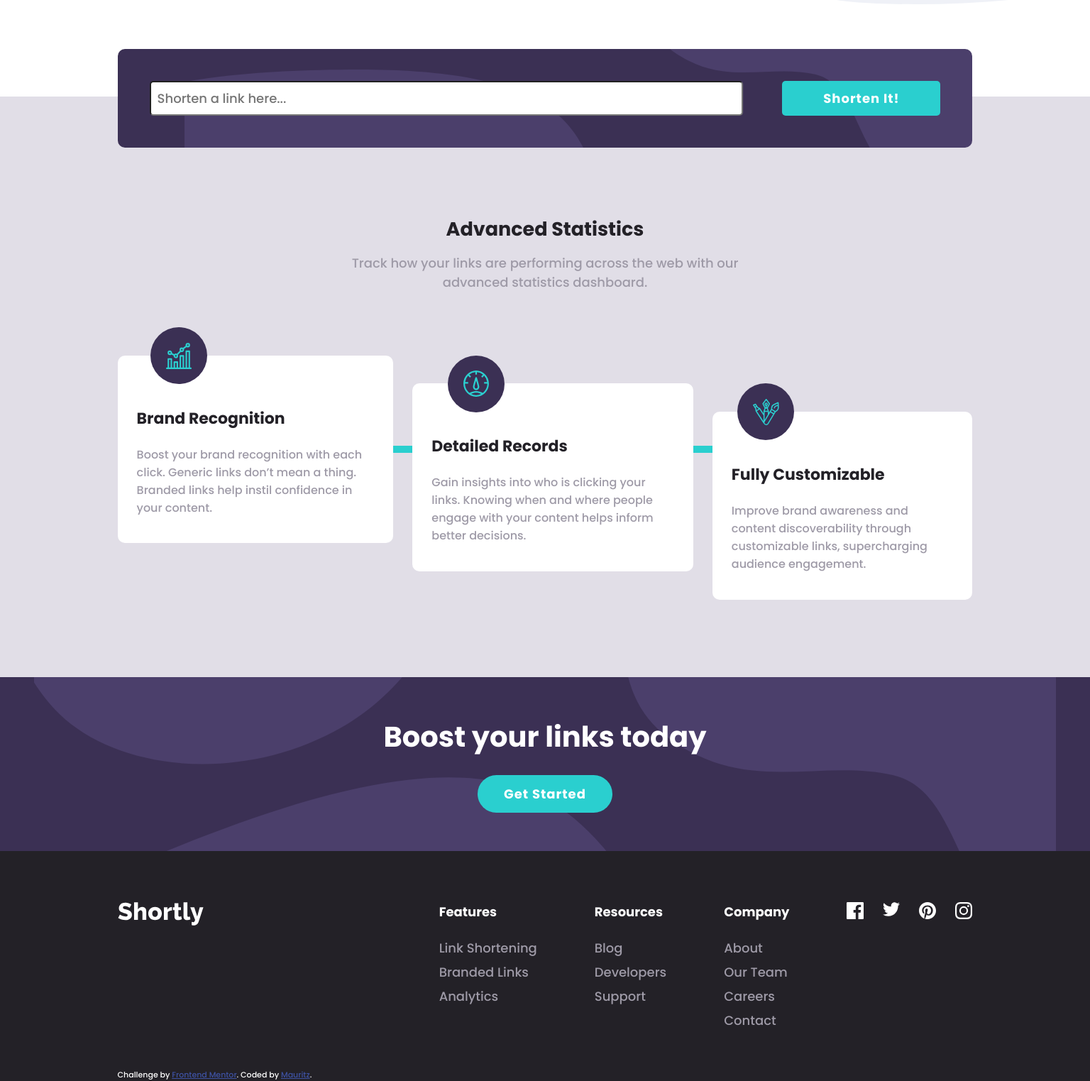
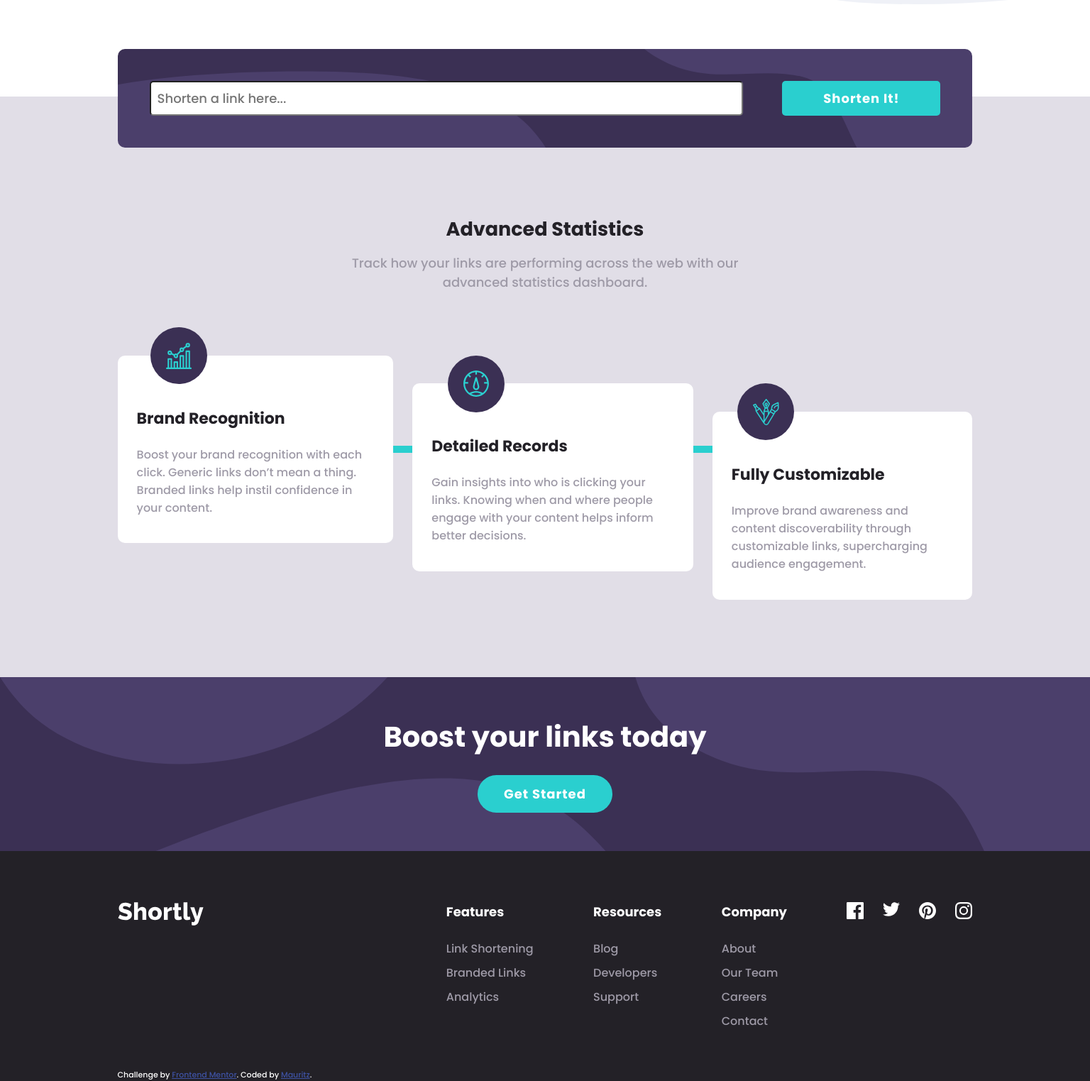
Before and after one commit to MauritzLM/url-shortening-api, a website built with webpack: page index.html in a window 1536 px wide. Shown: the part 656-2179 px from the top of the page at 71% size. Built offline with nearby package versions, Linux system fonts and the light colour scheme.

Commit message:
updated header and footer layout

```diff
--- a/src/style.css
+++ b/src/style.css
@@ -488,6 +488,7 @@ footer li a:hover {
     .info {
         display: flex;
         flex-direction: row-reverse;
+        justify-content: flex-end;
         margin-top: 3em;
         width: 110%;
     }
@@ -521,6 +522,7 @@ footer li a:hover {
         justify-content: space-between;
         padding: 2.5em;
         background-image: url(./images/bg-shorten-desktop.svg);
+        background-size: cover;
         top: 4em;
     }
 
@@ -618,6 +620,7 @@ footer li a:hover {
     /* today section */
     .today {
         background-image: url(./images/bg-boost-desktop.svg);
+        background-size: cover;
         padding: 3em;
     }
 
@@ -634,7 +637,7 @@ footer li a:hover {
 
     .footer-content {
         flex-direction: row;
-        gap: 4.5em;
+        gap: 5.5vw;
 
     }
 
@@ -651,4 +654,14 @@ footer li a:hover {
         margin-top: 0;
     }
 
+    footer li a {
+        font-size: 1.6rem;
+    }
 }
+
+@media screen and (min-width: 1600px) {
+    footer {
+        gap: 22vw;
+        justify-content: initial;
+    }
+}
```
